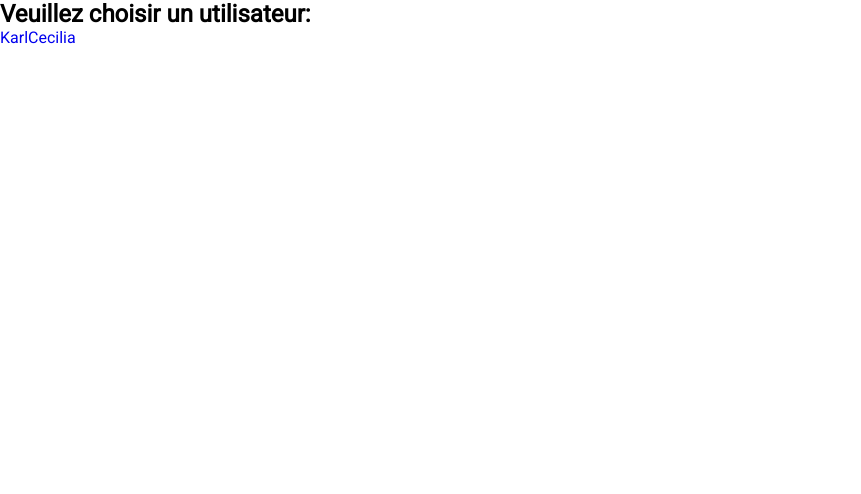
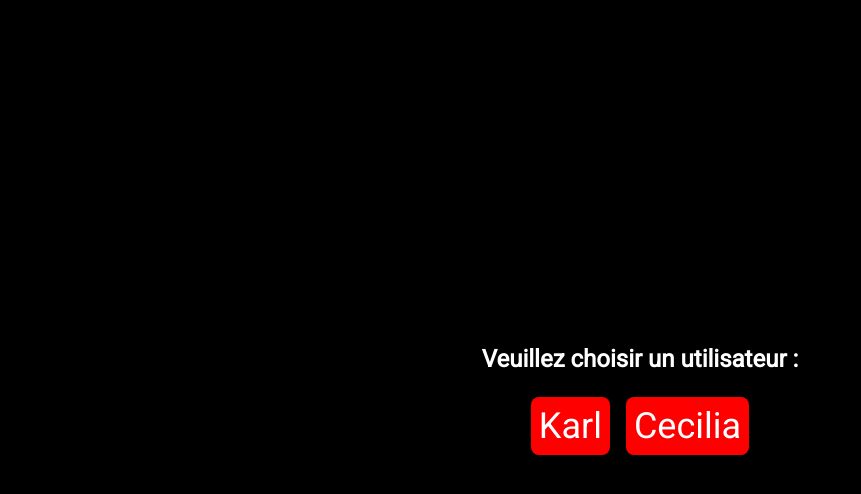
Before and after one commit to jordanconot/sport-see, a React (Vite) app: page / in a window 1280 px wide. Shown: the top 494 px of the page, without its empty margins (0-861 px from the left). Built offline with nearby package versions, Linux system fonts and the light colour scheme.

Commit message:
feat: style: page choice

```diff
--- a/src/pages/Choice.jsx
+++ b/src/pages/Choice.jsx
@@ -1,14 +1,15 @@
-
 import { NavLink } from 'react-router-dom';
 
 const Choice = () => {
     return (
+        <div className='choice_container'>
         <div className='choice'>
-            <h2>Veuillez choisir un utilisateur:</h2>
-            <div className=''>
+            <h2>Veuillez choisir un utilisateur :</h2>
+            <div className='choice_name'>
                 <NavLink to='/user/12'>Karl</NavLink>
                 <NavLink to='/user/18'>Cecilia</NavLink>
             </div>
+        </div>
         </div>
     );
 };
--- a/src/styles/index.scss
+++ b/src/styles/index.scss
@@ -1,2 +1,3 @@
 @import './settings.scss';
 @import './pages/home.scss';
+@import './pages/choice.scss';
--- /dev/null
+++ b/src/styles/pages/_choice.scss
@@ -0,0 +1,44 @@
+.choice_container {
+  background-color: black;
+  height: 100vh;
+  width: 100vw;
+  display: flex;
+  justify-content: center;
+  align-items: center;
+
+  .choice {
+    display: flex;
+    flex-direction: column;
+    align-items: center;
+    gap: 24px;
+    animation: fadeIn 2s ease-in-out;
+
+    h2 {
+      color: white;
+    }
+
+    .choice_name {
+      display: flex;
+      flex-direction: row;
+      gap: 16px;
+
+      a {
+        font-size: 36px;
+        padding: 8px;
+        background-color: red;
+        border-radius: 8px;
+        color: white;
+        animation: fadeIn 2s ease-in-out;
+      }
+    }
+  }
+}
+
+@keyframes fadeIn {
+  from {
+    opacity: 0;
+  }
+  to {
+    opacity: 1;
+  }
+}
```
